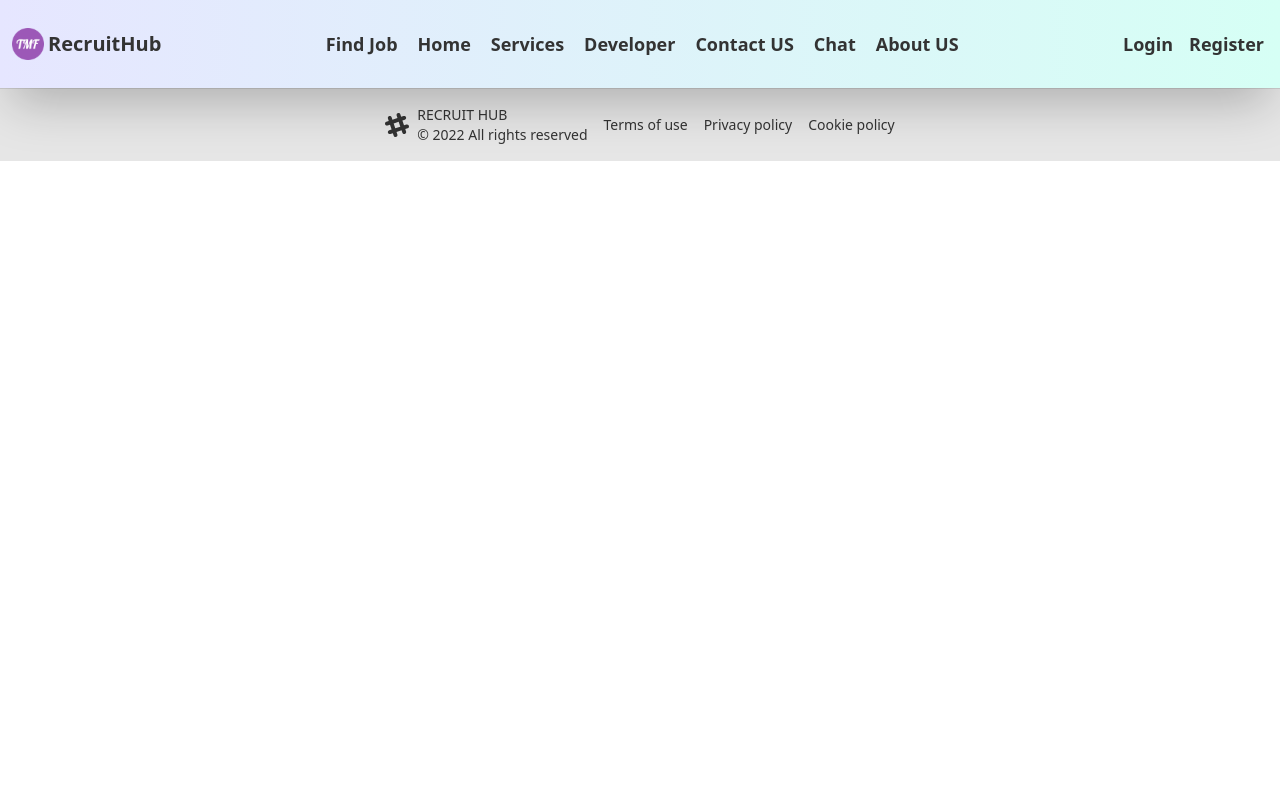
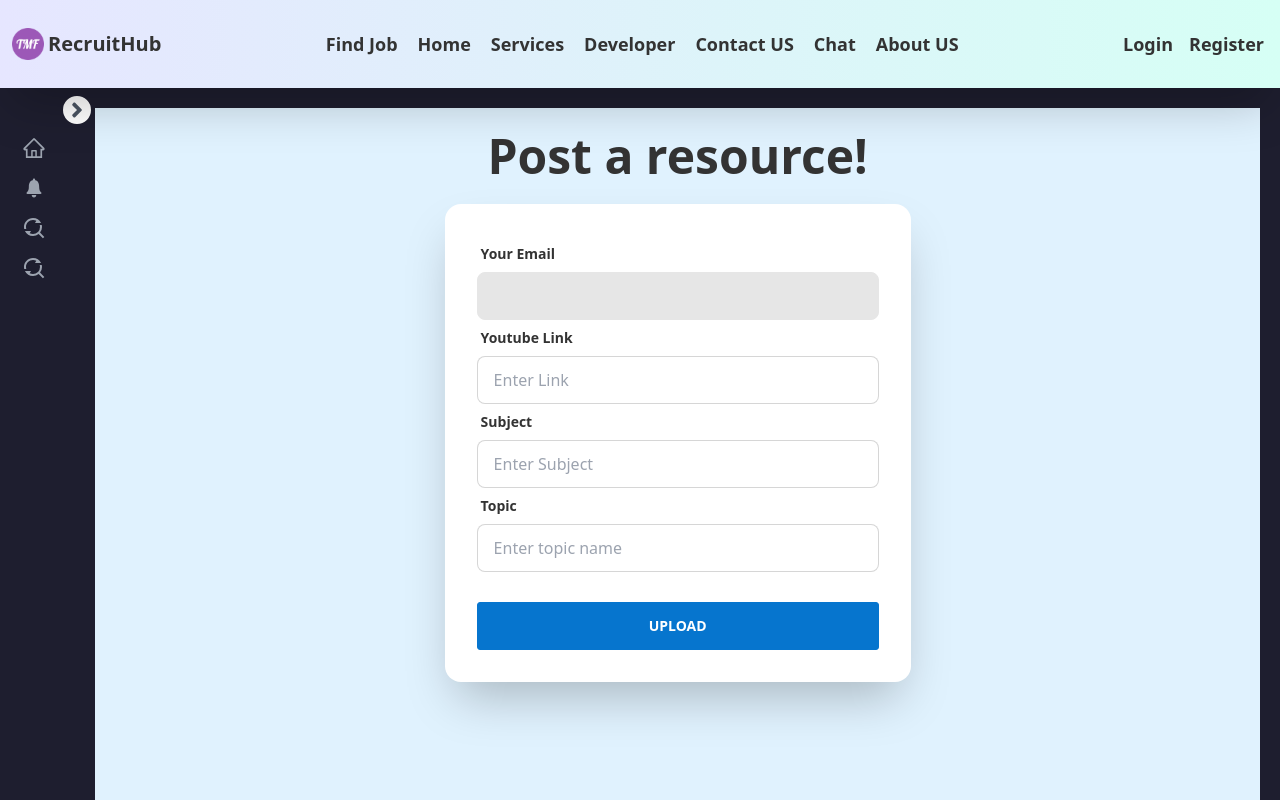
Before and after one commit to thecreativegang/recruit-hub-client-2, a React (Create React App) app: page /admin/postResource in a window 1280 px wide. Shown: the top 800 px of the page. Built offline with nearby package versions, Linux system fonts and the light colour scheme; no server answers.

Commit message:
adding resource post page

```diff
--- /dev/null
+++ b/src/AdminDashboard/PostResource/PostResource.js
@@ -0,0 +1,97 @@
+import axios from 'axios';
+import React, { useContext } from 'react';
+import { useForm } from "react-hook-form";
+import { toast } from 'react-toastify';
+
+import { UserStore } from '../../stateManagement/UserContext/UserContextStore';
+
+const PostResource = () => {
+    const userStore = useContext(UserStore);
+    const currentUser = userStore.user;
+
+
+    const { register, handleSubmit, watch, formState: { errors } } = useForm();
+
+    const onSubmit = async (data, e) => {
+
+        await axios.post(`http://localhost:3001/resource/post`, data, {
+            headers: {
+                authorization: `Bearer ${localStorage.getItem('accessToken')}`,
+            },
+        })
+            .then(function (res) {
+                if (res?.data?.updateCount === '1') {
+                    toast.success('Post database successfully')
+                }
+
+                else {
+                    console.log('Failed to post data')
+                }
+            })
+
+        e.target.reset();
+    }
+
+    return (
+        <div>
+            <div class="min-h-screen bg-sky-100">
+                <div class="lg:w-[40%]  mx-auto flex-col lg:flex-row-reverse">
+                    <div class="text-center py-3 lg:py-6">
+                        <h1 class="text-5xl font-bold">Post a resource!</h1>
+                    </div>
+                    <div class="card w-[100%] shadow-2xl bg-base-100">
+                        <div class="card-body w-[100%]">
+                            {/* post review form start here */}
+                            <form onSubmit={handleSubmit(onSubmit)}>
+                                {/* register your input into the hook by invoking the "register" function */}
+                                <div class="form-control">
+                                    <label class="label">
+                                        <span class="label-text font-bold">Your Email</span>
+                                    </label>
+                                    <input type="text" placeholder={currentUser?.email}
+                                        class="input input-bordered  font-bold"
+                                        disabled
+                                        {...register("email")} />
+                                </div>
+
+                                <div class="form-control">
+                                    <label class="label">
+                                        <span class="label-text font-bold">Youtube Link</span>
+                                    </label>
+                                    <input type="text" placeholder="Enter Link" class="input input-bordered" {...register("link", { required: true })} />
+
+                                    {errors.link && <span className='text-red-500'>This field is required</span>}
+                                </div>
+                                <div class="form-control">
+                                    <label class="label">
+                                        <span class="label-text font-bold">Subject</span>
+                                    </label>
+                                    <input type="text" placeholder="Enter Subject" class="input input-bordered" {...register("subject", { required: true })} />
+
+                                    {errors.subject && <span className='text-red-500'>Please provide subject, its  required</span>}
+                                </div>
+                                <div class="form-control">
+                                    <label class="label">
+                                        <span class="label-text font-bold">Topic</span>
+                                    </label>
+                                    <input type="text" placeholder="Enter topic name" class="input input-bordered" {...register("topic", { required: true })} />
+
+                                    {errors.topic && <span className='text-red-500'>Please provide topic name,its required</span>}
+                                </div>
+
+
+                                <div class="form-control mt-6">
+                                    <button type="submit" class="btn btn-primary btn-sky-500 " >upload</button>
+                                </div>
+                            </form>
+
+
+                        </div>
+                    </div>
+                </div>
+            </div>
+        </div>
+    );
+};
+
+export default PostResource;
--- a/src/AdminDashboard/Sidebar/Sidebar.jsx
+++ b/src/AdminDashboard/Sidebar/Sidebar.jsx
@@ -10,9 +10,8 @@ const Sidebar = ({ dashboardSwitch }) => {
   const { dbSwitch, setDbSwitch } = dashboardSwitch;
 
   // dashboard link style
-  const dashboardLinkStyle = `my-2 text-gray-400 hover:text-gray-50 hover:bg-[#3a3f51] flex items-center rounded-lg ${
-    dbSwitch ? "p-3 text-base " : "p-1 text-2xl justify-center"
-  } font-semibold cursor-pointer`;
+  const dashboardLinkStyle = `my-2 text-gray-400 hover:text-gray-50 hover:bg-[#3a3f51] flex items-center rounded-lg ${dbSwitch ? "p-3 text-base " : "p-1 text-2xl justify-center"
+    } font-semibold cursor-pointer`;
 
   return (
     <div className="px-2 relative">
@@ -46,6 +45,12 @@ const Sidebar = ({ dashboardSwitch }) => {
             <span className={`${!dbSwitch && "hidden"}`}> Find Job</span>
           </li>
         </Link>
+        <Link to="postResource">
+          <li className={dashboardLinkStyle}>
+            <RiFindReplaceLine className="mr-2" />
+            <span className={`${!dbSwitch && "hidden"}`}> Post Resource</span>
+          </li>
+        </Link>
       </ul>
     </div>
   );
--- a/src/App.js
+++ b/src/App.js
@@ -22,6 +22,7 @@ import Review from './components/Pages/Review/Review';
 import Notifications from './AdminDashboard/Notifications/Notifications';
 import AskForUsername from './components/Shared/AskForUsername';
 import ProtectedRout from './components/Shared/ProtectedRout';
+import PostResource from './AdminDashboard/PostResource/PostResource';
 
 function App() {
   return (
@@ -57,6 +58,7 @@ function App() {
             <Route index element={<DashboardHome></DashboardHome>}></Route>
             <Route path='notifications' element={<Notifications />}></Route>
             <Route path='findJob' element={<FindJob />}></Route>
+            <Route path='postResource' element={<PostResource />}></Route>
           </Route>
         </Routes >
         <FooterBottomSection />
```
